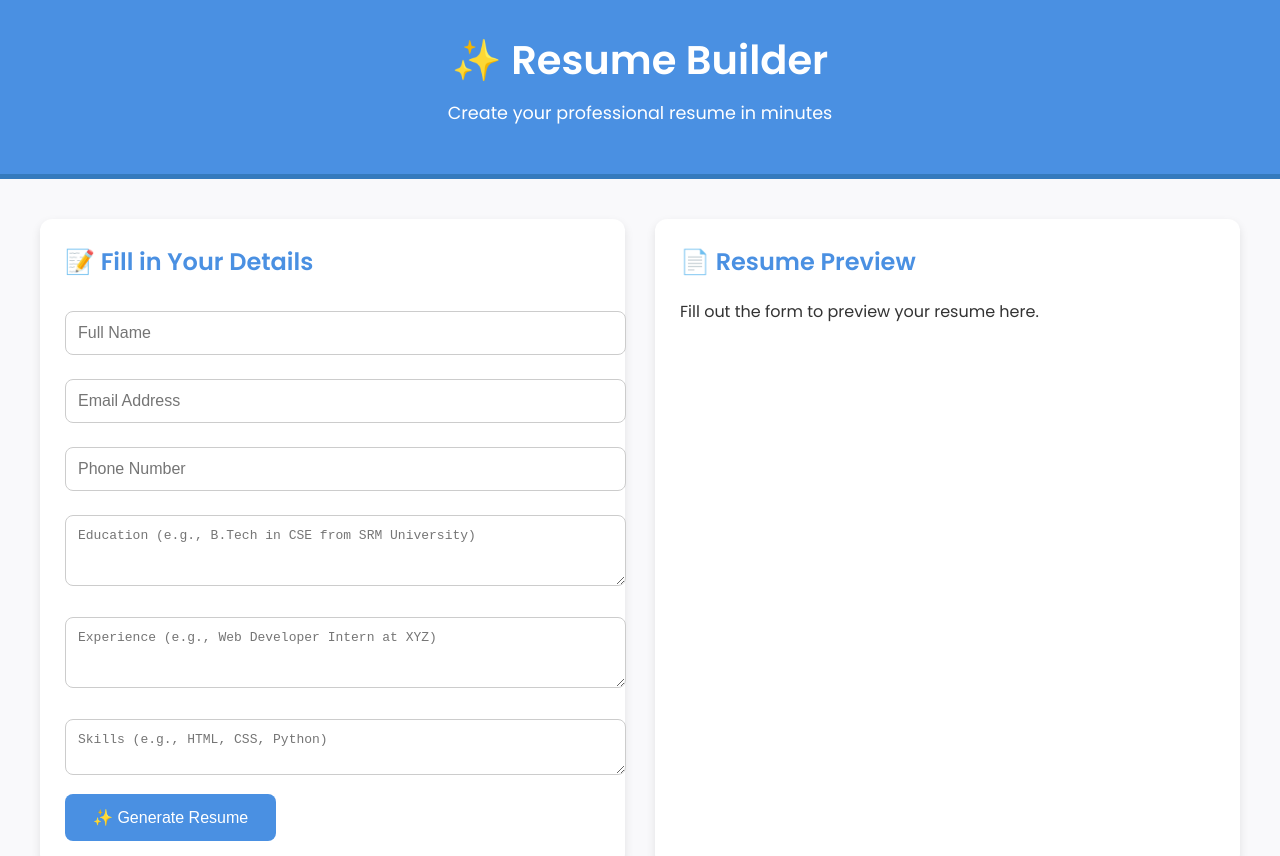
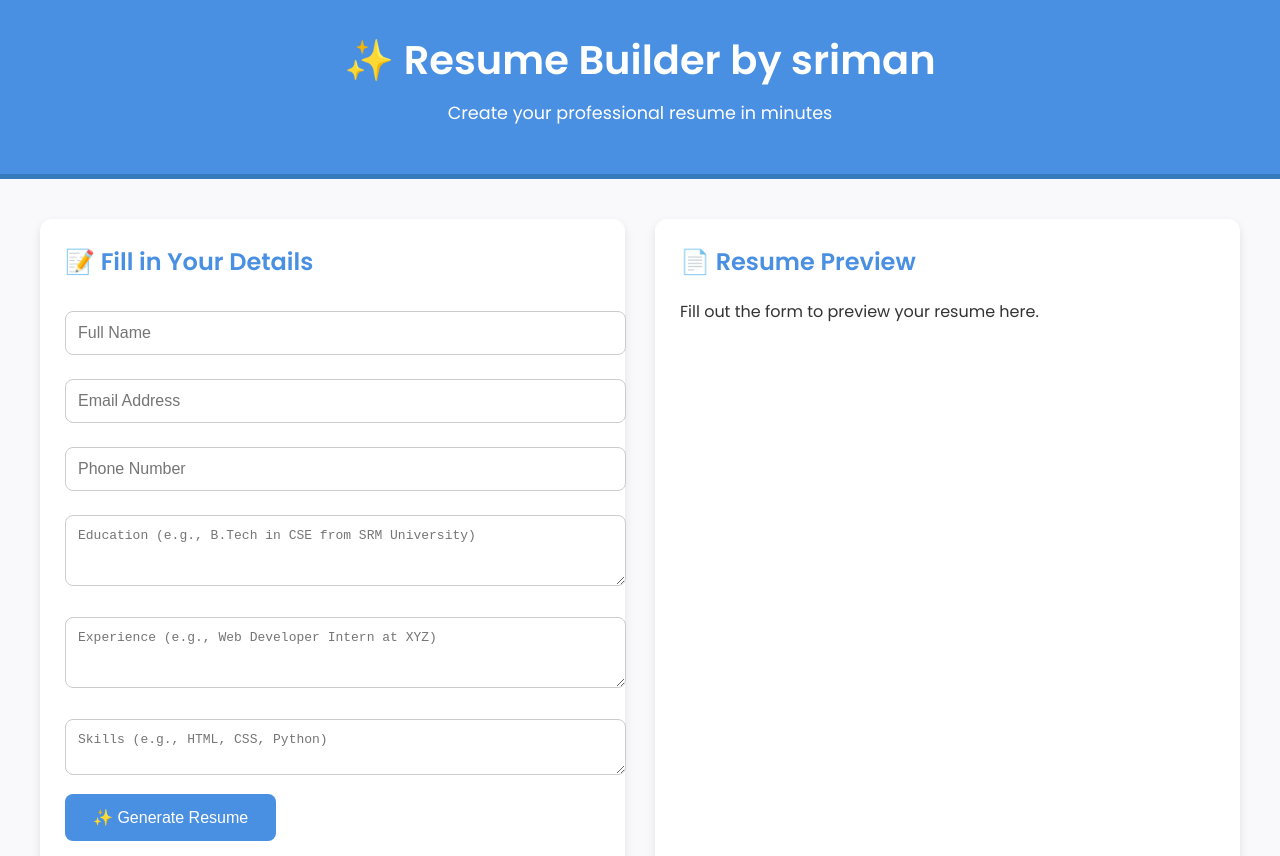
Before and after one commit to srimanv123/Resume-Builder, a plain HTML site: page index.html in a window 1280 px wide. Shown: the top 856 px of the page. Drawn offline with Linux system fonts and the light colour scheme.

Commit message:
By sriman

```diff
--- a/index.html
+++ b/index.html
@@ -9,7 +9,7 @@
 </head>
 <body>
   <header>
-    <h1>✨ Resume Builder</h1>
+    <h1>✨ Resume Builder by sriman</h1>
     <p>Create your professional resume in minutes</p>
   </header>
 
```
